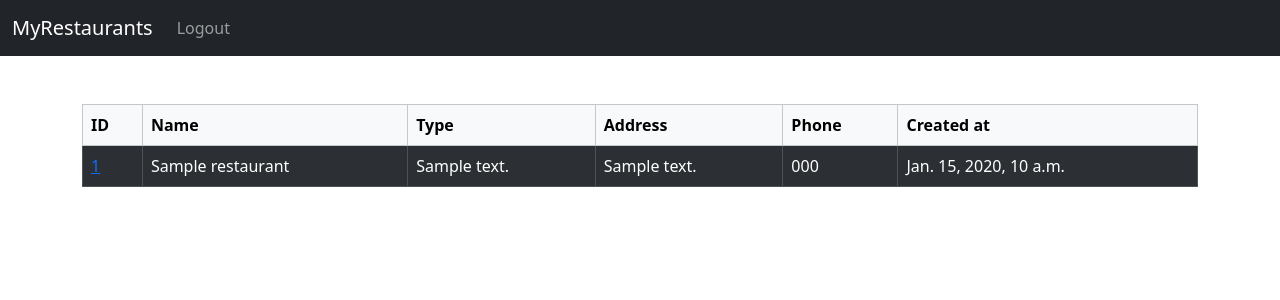
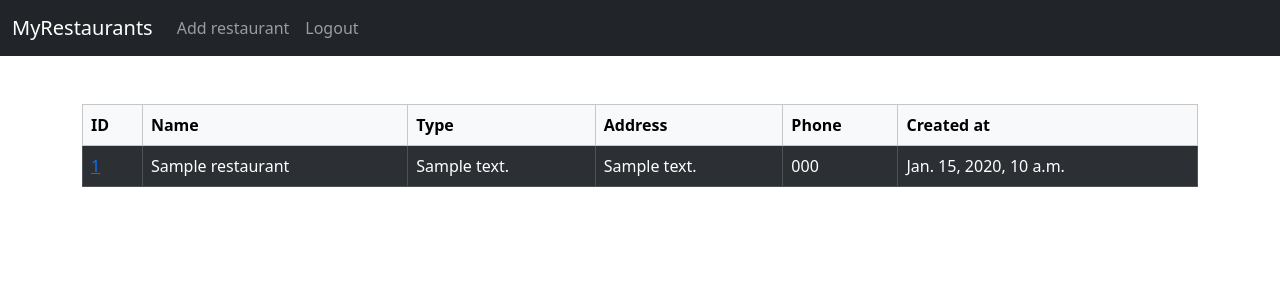
Before and after one commit to mondragonSaiz/restaurantCRM, a Django app: page / in a window 1280 px wide. Shown: the top 300 px of the page. Run offline with Django 4.2, Linux system fonts and the light colour scheme; a user stored in the database is signed in; tables that the repository leaves empty hold one stand-in row (values such as "Sample post").

Commit message:
initial code on add rest template, added link to add rest template on navbar (navbar.html)

```diff
--- a/restaurantcrm/website/templates/navbar.html
+++ b/restaurantcrm/website/templates/navbar.html
@@ -15,6 +15,9 @@
     <div class="collapse navbar-collapse" id="navbarSupportedContent">
       <ul class="navbar-nav me-auto mb-2 mb-lg-0">
        {% if user.is_authenticated %}
+       <li class="nav-item">
+          <a class="nav-link" href="{% url 'add_restaurant'%}">Add restaurant</a>
+        </li>
 
         <li class="nav-item">
           <a class="nav-link" href="{% url 'logout'%}">Logout</a>
--- a/restaurantcrm/website/templates/register.html
+++ b/restaurantcrm/website/templates/register.html
@@ -1,6 +1,6 @@
 {% extends 'base.html' %} {% block content %}
 <div class="col-md-6 offset-md-3 mt-3">
-<h1>Register</h1>
+<h1>Sign Up!</h1>
 </br>
  <form method="POST" action="">
     {% csrf_token %}
--- a/restaurantcrm/website/urls.py
+++ b/restaurantcrm/website/urls.py
@@ -8,6 +8,6 @@ urlpatterns = [
     path('register/', views.register_user, name='register'),
     path('restaurant/<int:pk>', views.restaurant_record, name='restaurant'),
     path('delete_restaurant/<int:pk>', views.delete_restaurant, name="delete_restaurant"),
-    path('add_restauranr/<int:pk>', views.add_restaurant, name='add_restaurant'),
+    path('add_restaurant', views.add_restaurant, name='add_restaurant'),
 
 ]
--- a/restaurantcrm/website/views.py
+++ b/restaurantcrm/website/views.py
@@ -71,4 +71,4 @@ def delete_restaurant(request, pk):
 
 def add_restaurant(request):
     #if request.method == 'POST':
-    return render(request, 'add_record.html', {})
+    return render(request, 'add_restaurant.html', {})
```
Also changed, not shown: restaurantcrm/website/templates/add_restaurant.html (added, +9 -0 lines).
